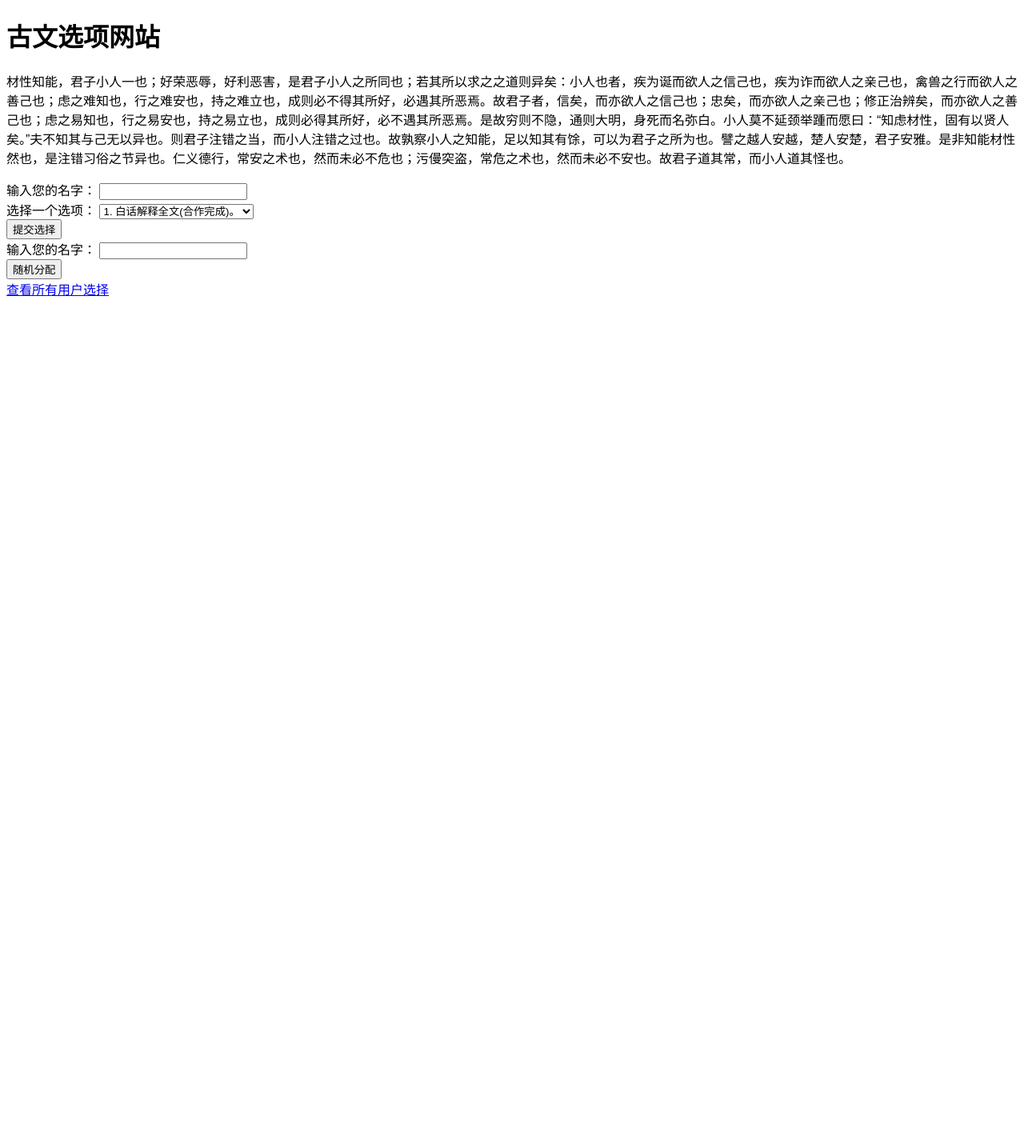
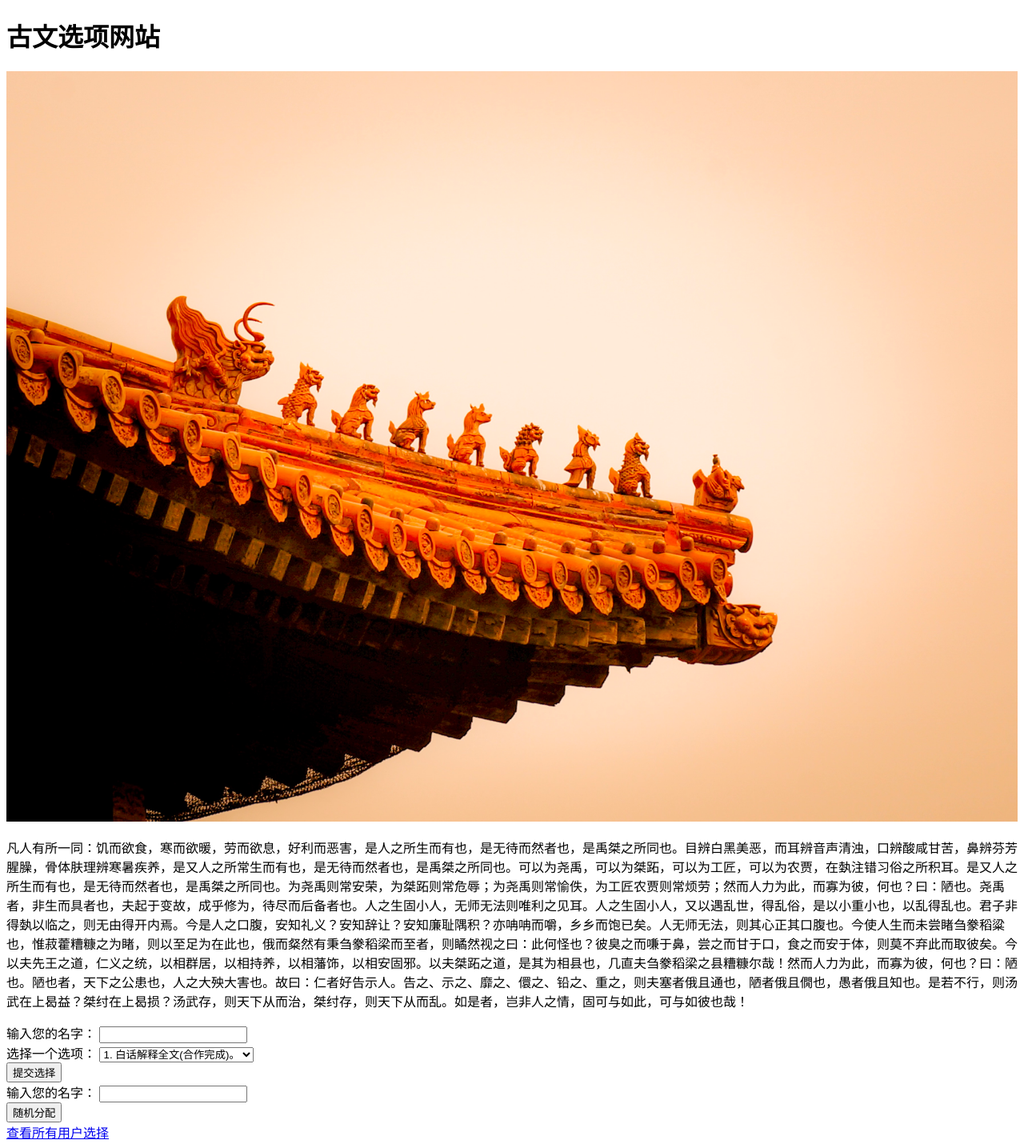
Before and after one commit to zsxlh/zsxlh.github.io, a Flask app: page / in a window 1280 px wide. Shown: the whole page at 80% size. Before the commit the page ends 370 px from the top, so only its background shows below. Run offline with Flask 3, Linux system fonts and the light colour scheme.

Commit message:
Update index.html

```diff
--- a/templates/index.html
+++ b/templates/index.html
@@ -11,7 +11,8 @@
 </head>
 <body>
     <h1>古文选项网站</h1>
-    <p>材性知能，君子小人一也；好荣恶辱，好利恶害，是君子小人之所同也；若其所以求之之道则异矣：小人也者，疾为诞而欲人之信己也，疾为诈而欲人之亲己也，禽兽之行而欲人之善己也；虑之难知也，行之难安也，持之难立也，成则必不得其所好，必遇其所恶焉。故君子者，信矣，而亦欲人之信己也；忠矣，而亦欲人之亲己也；修正治辨矣，而亦欲人之善己也；虑之易知也，行之易安也，持之易立也，成则必得其所好，必不遇其所恶焉。是故穷则不隐，通则大明，身死而名弥白。小人莫不延颈举踵而愿曰：“知虑材性，固有以贤人矣。”夫不知其与己无以异也。则君子注错之当，而小人注错之过也。故孰察小人之知能，足以知其有馀，可以为君子之所为也。譬之越人安越，楚人安楚，君子安雅。是非知能材性然也，是注错习俗之节异也。仁义德行，常安之术也，然而未必不危也；污僈突盗，常危之术也，然而未必不安也。故君子道其常，而小人道其怪也。</p>
+    <img src="fly.jpg" alt="" style="max-width: 100%;">
+    <p>凡人有所一同：饥而欲食，寒而欲暖，劳而欲息，好利而恶害，是人之所生而有也，是无待而然者也，是禹桀之所同也。目辨白黑美恶，而耳辨音声清浊，口辨酸咸甘苦，鼻辨芬芳腥臊，骨体肤理辨寒暑疾养，是又人之所常生而有也，是无待而然者也，是禹桀之所同也。可以为尧禹，可以为桀跖，可以为工匠，可以为农贾，在埶注错习俗之所积耳。是又人之所生而有也，是无待而然者也，是禹桀之所同也。为尧禹则常安荣，为桀跖则常危辱；为尧禹则常愉佚，为工匠农贾则常烦劳；然而人力为此，而寡为彼，何也？曰：陋也。尧禹者，非生而具者也，夫起于变故，成乎修为，待尽而后备者也。人之生固小人，无师无法则唯利之见耳。人之生固小人，又以遇乱世，得乱俗，是以小重小也，以乱得乱也。君子非得埶以临之，则无由得开内焉。今是人之口腹，安知礼义？安知辞让？安知廉耻隅积？亦呥呥而嚼，乡乡而饱已矣。人无师无法，则其心正其口腹也。今使人生而未尝睹刍豢稻粱也，惟菽藿糟糠之为睹，则以至足为在此也，俄而粲然有秉刍豢稻梁而至者，则瞲然视之曰：此何怪也？彼臭之而嗛于鼻，尝之而甘于口，食之而安于体，则莫不弃此而取彼矣。今以夫先王之道，仁义之统，以相群居，以相持养，以相藩饰，以相安固邪。以夫桀跖之道，是其为相县也，几直夫刍豢稻梁之县糟糠尔哉！然而人力为此，而寡为彼，何也？曰：陋也。陋也者，天下之公患也，人之大殃大害也。故曰：仁者好告示人。告之、示之、靡之、儇之、铅之、重之，则夫塞者俄且通也，陋者俄且僩也，愚者俄且知也。是若不行，则汤武在上曷益？桀纣在上曷损？汤武存，则天下从而治，桀纣存，则天下从而乱。如是者，岂非人之情，固可与如此，可与如彼也哉！</p>
     <form action="{{ url_for('submit') }}" method="POST">
         <div>
             <label for="user_name">输入您的名字：</label>
@@ -22,9 +23,9 @@
             <select id="selected_option" name="selected_option">
                 <option value="1">1. 白话解释全文(合作完成)。</option>
                 <option value="2">2. 白话解释全文(合作完成)。</option>
-                <option value="3">3. 荡悍的含义。</option>
-                <option value="4">4. 何谓君子道其常？</option>
-                <option value="5">5. 可自拟问题和分享点。</option>
+                <option value="3">3. 何谓无待而然？</option>
+                <option value="4">4. 何谓人之生固小人？</option>
+                <option value="5">5. 自拟问题和分享点。</option>
             </select>
         </div>
         <button type="submit">提交选择</button>
```
